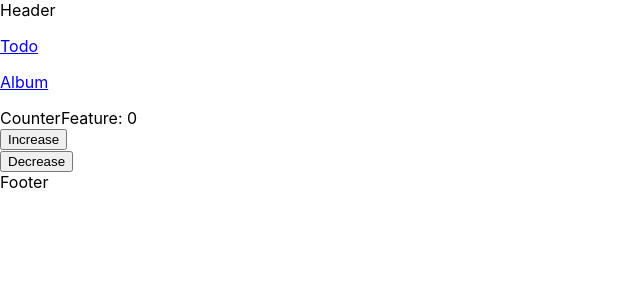
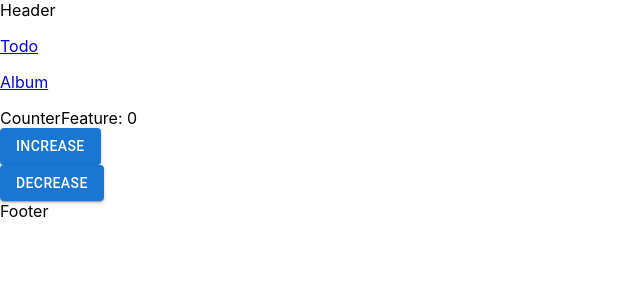
Before and after one commit to toanlehcm/demo_reactjs, a React (Create React App) app: page / in a window 1280 px wide. Shown: the top 300 px of the page, without its empty margins (0-640 px from the left). Built offline with nearby package versions, Linux system fonts and the light colour scheme.

Commit message:
ReactJS: 14-07 Material styles

```diff
--- a/src/features/Counter/index.jsx
+++ b/src/features/Counter/index.jsx
@@ -2,6 +2,7 @@
 import PropTypes from 'prop-types';
 import { useDispatch, useSelector } from 'react-redux';
 import { increase, decrease } from './counterSlice'; // name import.
+import { Button } from '@mui/material';
 
 const CounterFeature = (props) => {
   const dispatch = useDispatch();
@@ -26,10 +27,14 @@
     <div>
       CounterFeature: {count}
       <div>
-        <button onClick={handleIncreaseClick}>Increase</button>
+        <Button variant='contained' color='primary' onClick={handleIncreaseClick}>
+          Increase
+        </Button>
       </div>
       <div>
-        <button onClick={handleDecreaseClick}>Decrease</button>
+        <Button variant='contained' color='primary' onClick={handleDecreaseClick}>
+          Decrease
+        </Button>
       </div>
     </div>
   );
```
